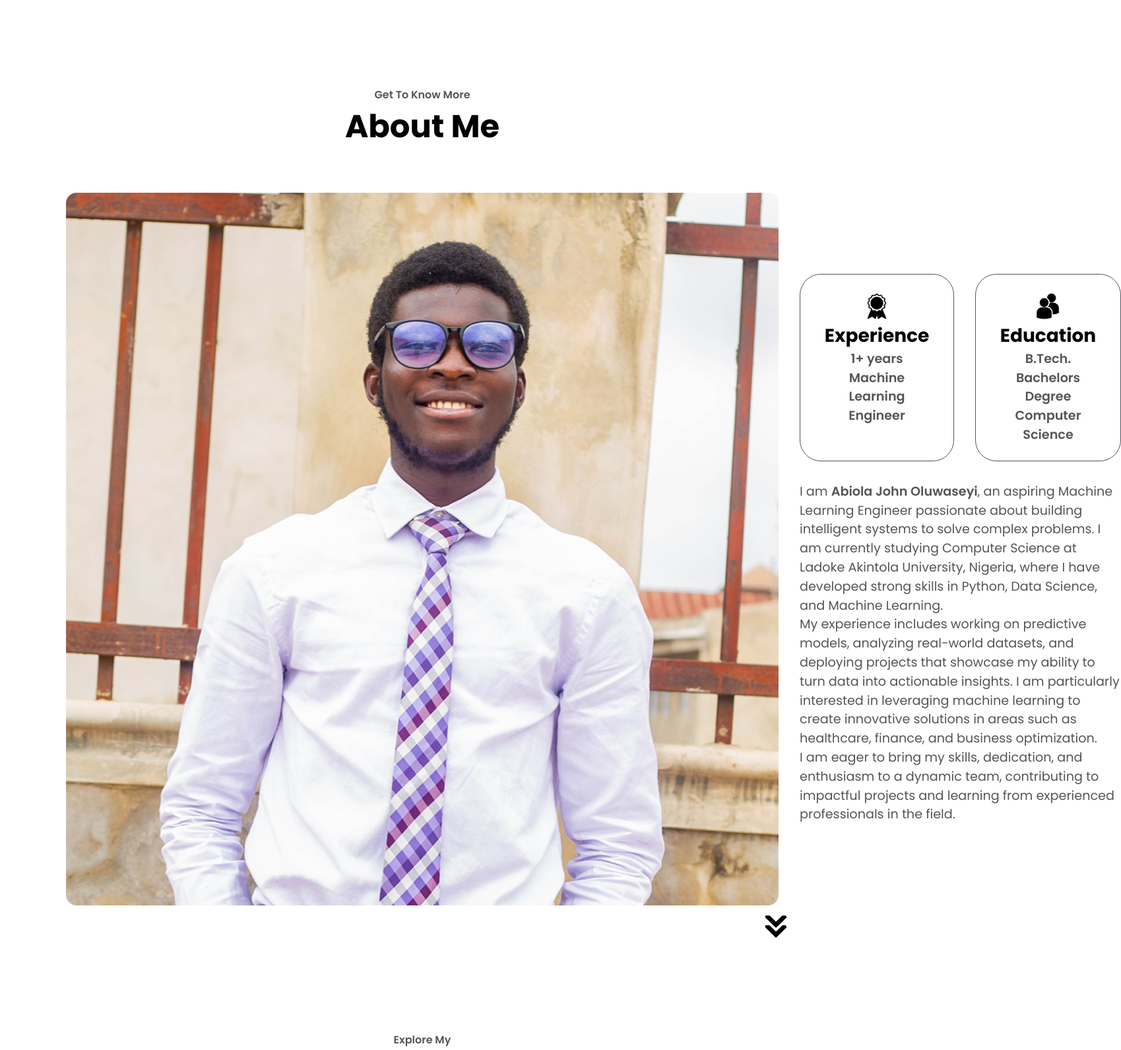
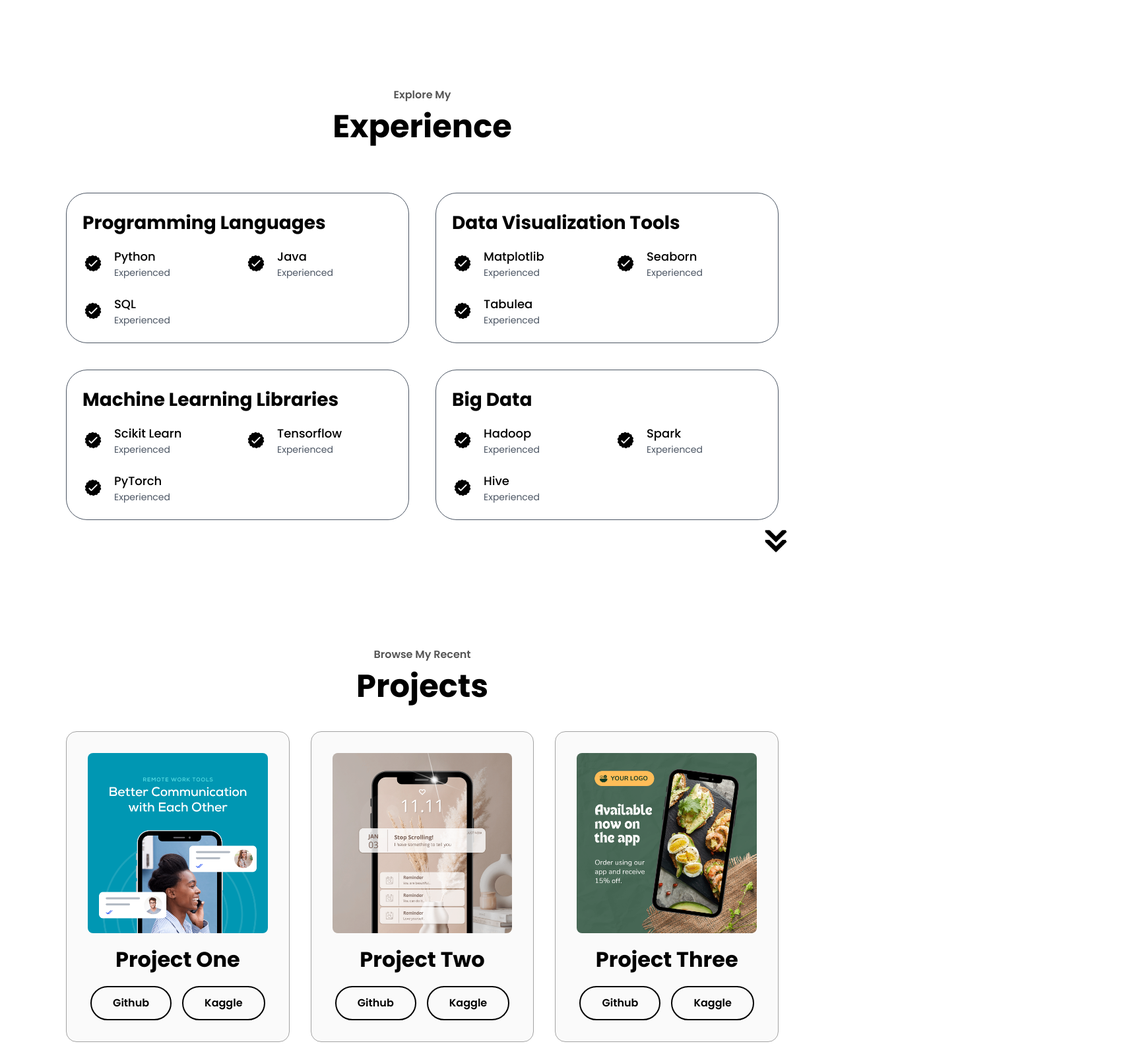
Before and after one commit to Oluwaseyiae/abiolajohnoluwaseyi.github.io, a website: page index.html in a window 1280 px wide. Shown: the part 740-2331 px from the top of the page at 66% size, 1699 px wide, since content can reach past the window. Drawn offline with Linux system fonts and the light colour scheme.

Commit message:
Update index.html

```diff
--- a/index.html
+++ b/index.html
@@ -88,63 +88,6 @@
         </div>
     </section>
     <!-- Hero Area End -->
-
-<!-- About Area Start -->
-<section id="about" class="relative min-h-[90vh] mx-auto px-[20px] md:px-[40px] lg:px-[100px] py-24">
-    <!-- Heading Section -->
-    <div class="text-center">
-        <p class="text-[1rem] font-semibold">Get To Know More</p>
-        <h1 class="font-bold text-[2.5rem] lg:text-[3rem]">About Me</h1>
-    </div>
-
-    <!-- Content Section -->
-    <div class="flex flex-col lg:flex-row gap-[2rem] items-center lg:items-start pt-[2rem] sm:pt-[4rem]">
-        <!-- About Picture -->
-        <div class="flex-shrink-0 w-full max-w-[300px] lg:max-w-[400px]">
-            <img src="assets/img/about-pic.png" alt="About Me Picture"
-                class="rounded-2xl w-full h-auto object-cover">
-        </div>
-
-        <!-- Experience and Education Cards -->
-        <div class="flex flex-col justify-start flex-1 w-full px-4 sm:px-0">
-            <!-- Cards Section -->
-            <div class="flex flex-col md:flex-row gap-[2rem] mb-[2rem] w-full">
-                <div
-                    class="flex-1 py-[1.5rem] px-[2.3rem] bg-white rounded-[2rem] border border-gray-600 text-center shadow-lg">
-                    <img src="assets/img/experience.png" class="w-12 mx-auto">
-                    <h1 class="text-[1.75rem] font-bold">Experience</h1>
-                    <p class="text-[1.2rem] font-semibold">1+ years <br> Machine Learning Engineer</p>
-                </div>
-                <div
-                    class="flex-1 py-[1.5rem] px-[2.3rem] bg-white rounded-[2rem] border border-gray-600 text-center shadow-lg">
-                    <img src="assets/img/education.png" class="w-12 mx-auto">
-                    <h1 class="text-[1.75rem] font-bold">Education</h1>
-                    <p class="text-[1.2rem] font-semibold">B.Tech. Bachelors Degree <br> Computer Science</p>
-                </div>
-            </div>
-
-            <!-- Description Section -->
-            <div class="w-full px-4 sm:px-0">
-                <p class="text-[1rem] sm:text-[1.1rem] md:text-[1.2rem]">
-                    I am <span class="font-semibold">Abiola John Oluwaseyi</span>, an aspiring Machine Learning Engineer passionate about building intelligent systems to solve complex problems. I am currently studying Computer Science at Ladoke Akintola University, Nigeria, where I have developed strong skills in Python, Data Science, and Machine Learning.
-                </p>
-                <p class="mt-3 text-[1rem] sm:text-[1.1rem] md:text-[1.2rem]">
-                    My experience includes working on predictive models, analyzing real-world datasets, and deploying projects that showcase my ability to turn data into actionable insights. I am particularly interested in leveraging machine learning to create innovative solutions in areas such as healthcare, finance, and business optimization.
-                </p>
-                <p class="mt-3 text-[1rem] sm:text-[1.1rem] md:text-[1.2rem]">
-                    I am eager to bring my skills, dedication, and enthusiasm to a dynamic team, contributing to impactful projects and learning from experienced professionals in the field.
-                </p>
-            </div>
-        </div>
-    </div>
-
-    <!-- Scroll Arrow -->
-    <a href="#experience" class="absolute bottom-[2.5rem] right-[1rem] sm:right-[2rem] md:right-[3rem] lg:right-[5rem]">
-        <img src="assets/img/arrow.png" class="w-10 md:w-12" alt="Arrow to contact section">
-    </a>
-</section>
-<!-- About Area End -->
-
 
 
     <!-- Experience Area Start -->
```
